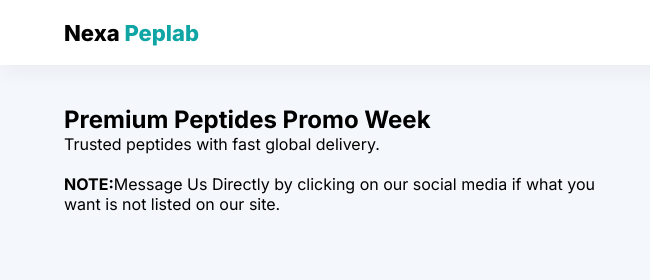
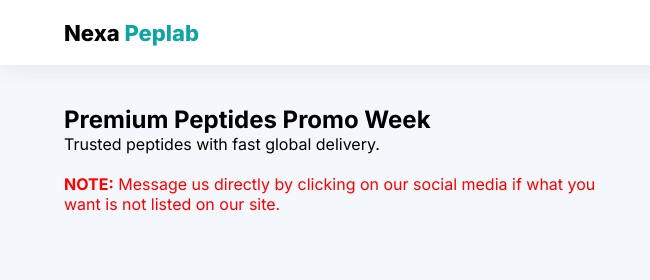
Before and after one commit to elneo4989-hue/Nexa-PepLab, a plain HTML site: page index.html in a window 1280 px wide. Shown: the top 280 px of the page, 0-650 px from the left. Drawn offline with Linux system fonts and the light colour scheme.

Commit message:
Fix typo in note message on index.html

```diff
--- a/index.html
+++ b/index.html
@@ -134,7 +134,7 @@
 <p>Trusted peptides with fast global delivery.</p>
 
   <br>
-<p style"color:red,"><b>NOTE:</b>Message Us Directly by clicking on our social media if what you want is not listed on our site.</p>
+<p style="color:red;"><b>NOTE:</b> Message us directly by clicking on our social media if what you want is not listed on our site.</p>
 </div>
 <img src="images/hero.jpg">
 </section>
```
